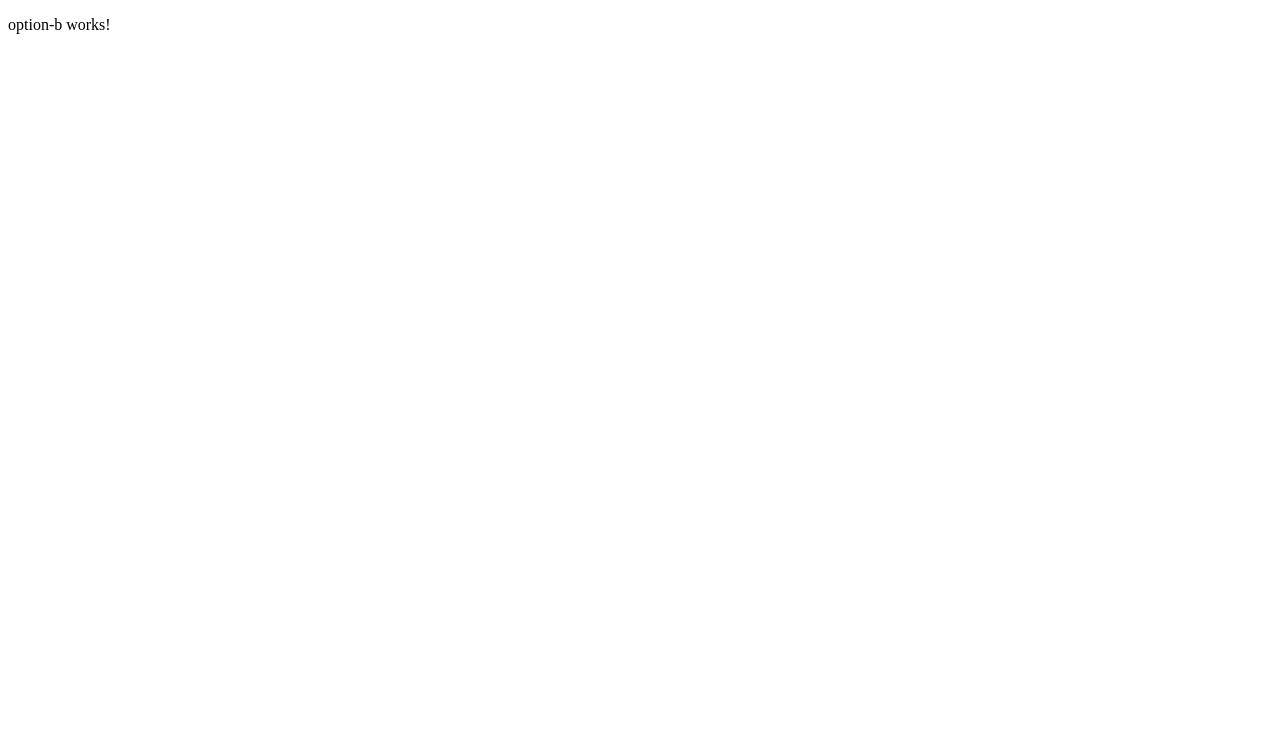
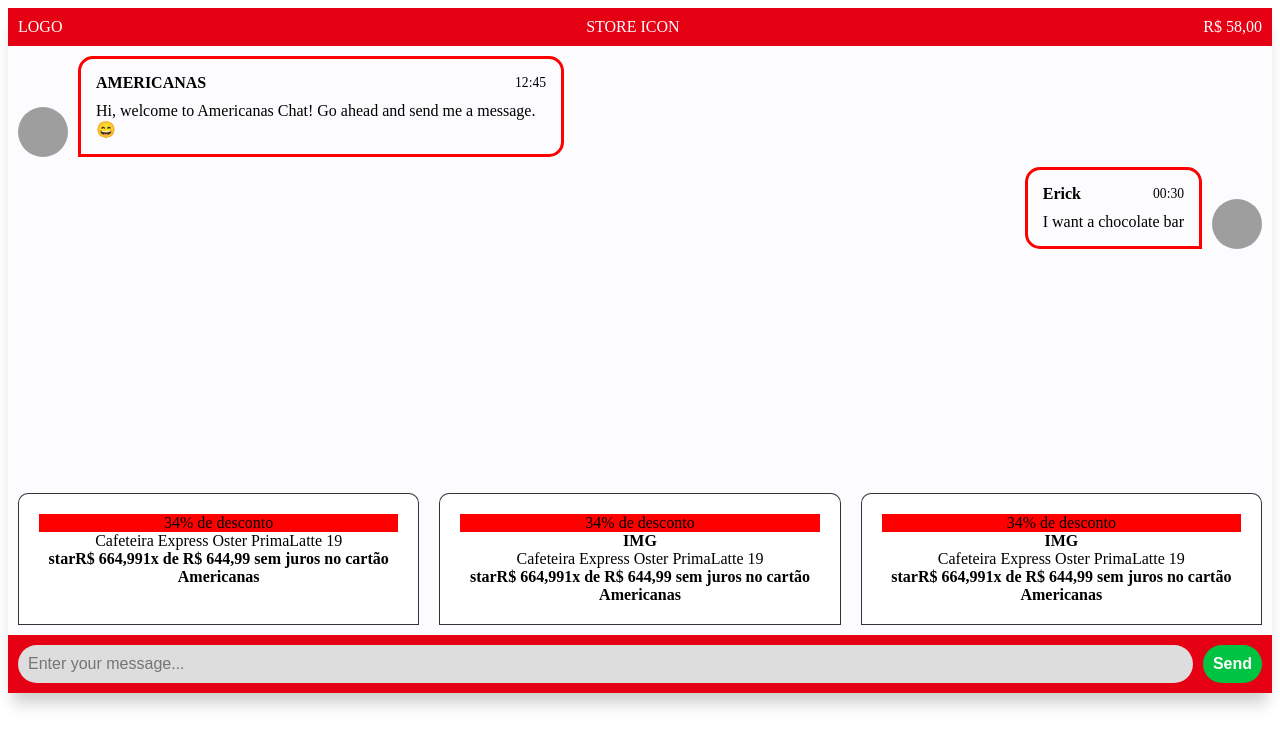
Before and after one commit to bpaganotti/magahack2-ame-team25, an Angular app: page /option-b in a window 1280 px wide. Shown: the top 746 px of the page. Built offline with nearby package versions, Linux system fonts and the light colour scheme; grey boxes are pictures that could not be loaded.

Commit message:
[ADD] Checkpoint commit

```diff
--- a/src/app/app.module.ts
+++ b/src/app/app.module.ts
@@ -8,6 +8,7 @@
 import { OptionBComponent } from './pages/option-b/option-b.component';
 import { OptionCComponent } from './pages/option-c/option-c.component';
 import { IconLabComponent } from './components/icon-lab/icon-lab.component';
+
 
 @NgModule({
   declarations: [
--- a/src/app/pages/home/home.component.html
+++ b/src/app/pages/home/home.component.html
@@ -75,6 +75,14 @@
         <app-icon-lab></app-icon-lab>
 
         <span>Experiencia 3</span>
+
+        <svg class="material-icons" xmlns="http://www.w3.org/2000/svg" width="24" height="24" viewBox="0 0 24 24"><path d="M10 6L8.59 7.41 13.17 12l-4.58 4.59L10 18l6-6z"/></svg>
+      </a>
+
+      <a class="card" routerLink="/teste">
+        <app-icon-lab></app-icon-lab>
+
+        <span>teste</span>
 
         <svg class="material-icons" xmlns="http://www.w3.org/2000/svg" width="24" height="24" viewBox="0 0 24 24"><path d="M10 6L8.59 7.41 13.17 12l-4.58 4.59L10 18l6-6z"/></svg>
       </a>
@@ -226,11 +234,3 @@
     </svg>
 
   </div>
-
-  <!-- * * * * * * * * * * * * * * * * * * * * * * * * * * * * * * * -->
-  <!-- * * * * * * * * * * * The content above * * * * * * * * * * * -->
-  <!-- * * * * * * * * * * is only a placeholder * * * * * * * * * * -->
-  <!-- * * * * * * * * * * and can be replaced. * * * * * * * * * * * -->
-  <!-- * * * * * * * * * * * * * * * * * * * * * * * * * * * * * * * -->
-  <!-- * * * * * * * * * * End of Placeholder * * * * * * * * * * * -->
-  <!-- * * * * * * * * * * * * * * * * * * * * * * * * * * * * * * * -->
--- a/src/app/pages/option-b/option-b.component.html
+++ b/src/app/pages/option-b/option-b.component.html
@@ -1 +1,99 @@
-<p>option-b works!</p>
+<section class="msger">
+    <header class="msger-header">
+        <div class="msger-header-title">
+            LOGO
+        </div>
+        <div>
+            STORE ICON
+        </div>
+        <div class="msger-header-options">
+            R$ 58,00
+        </div>
+    </header>
+
+
+    <main class="msger-chat">
+        <div class="msg left-msg">
+            <div class="msg-img" style="background-image: url(https://image.flaticon.com/icons/svg/327/327779.svg)">
+            </div>
+
+            <div class="msg-bubble">
+                <div class="msg-info">
+                    <div class="msg-info-name">AMERICANAS</div>
+                    <div class="msg-info-time">12:45</div>
+                </div>
+
+                <div class="msg-text">
+                    Hi, welcome to Americanas Chat! Go ahead and send me a message. 😄
+                </div>
+            </div>
+        </div>
+
+        <div class="msg right-msg">
+            <div class="msg-img" style="background-image: url(https://image.flaticon.com/icons/svg/145/145867.svg)">
+            </div>
+
+            <div class="msg-bubble" style="color:black">
+                <div class="msg-info">
+                    <div class="msg-info-name">Erick</div>
+                    <div class="msg-info-time">00:30</div>
+                </div>
+
+                <div class="msg-text">
+                    I want a chocolate bar
+                </div>
+            </div>
+        </div>
+        <br>
+        <br>
+        <br>
+        <br>
+        <br>
+        <br>
+        <br>
+        <br>
+        <br>
+        <br>
+        <br>
+        <br>
+        <br>
+        <div class="grid-container">
+            <div class="grid-item">
+                <div class=grid-header>34% de desconto</div>
+                <section>
+                    <div>
+                        <div style="background-image: '/src/assets/img/01.png'">
+                        </div>
+                    </div>
+                    <div>
+                        <p>Cafeteira Express Oster PrimaLatte 19</p>
+                        <b>star</b>
+                        <b>R$ 664,99</b>
+                        <b>1x de R$ 644,99 sem juros no cartão Americanas</b>
+                    </div>
+                </section>
+            </div>
+            <div class="grid-item">
+                <div class=grid-header>34% de desconto</div>
+                <b>IMG</b>
+                <p>Cafeteira Express Oster PrimaLatte 19</p>
+                <b>star</b>
+                <b>R$ 664,99</b>
+                <b>1x de R$ 644,99 sem juros no cartão Americanas</b>
+            </div>
+            <div class="grid-item">
+                <div class=grid-header>34% de desconto</div>
+                <b>IMG</b>
+                <p>Cafeteira Express Oster PrimaLatte 19</p>
+                <b>star</b>
+                <b>R$ 664,99</b>
+                <b>1x de R$ 644,99 sem juros no cartão Americanas</b>
+            </div>
+        </div>
+    </main>
+
+    <form class="msger-inputarea">
+        <input type="text" class="msger-input" placeholder="Enter your message...">
+        <button type="submit" class="msger-send-btn">Send</button>
+    </form>
+</section>
--- a/src/app/pages/option-b/option-b.component.scss
+++ b/src/app/pages/option-b/option-b.component.scss
@@ -0,0 +1,203 @@
+//
+// header {
+//     background-color: red;
+// }
+// /* ----------- CHAT --------- */
+
+
+
+
+
+
+
+// /* ------------- Grid itens --------- */
+.grid-container {
+    display: grid;
+    grid-column-gap: 20px;
+    grid-template-columns: auto auto auto;
+
+}
+
+.grid-item {
+    background-color: rgba(255, 255, 255, 0.8);
+    border: 1px solid rgba(0, 0, 0, 0.8);
+    padding: 20px;
+    border-radius: 10px 10px 0 0;
+    // font-size: 30px;
+    text-align: center;
+}
+
+.grid-header {
+    background-color: red;
+    overflow: hidden;
+    width: 100%;
+
+}
+
+:root {
+    --body-bg: linear-gradient(135deg, #f5f7fa 0%, #c3cfe2 100%);
+    --msger-bg: #fff;
+    --border: 2px solid #ddd;
+    --left-msg-bg: #ececec;
+    --right-msg-bg: #579ffb;
+}
+
+html {
+    box-sizing: border-box;
+}
+
+*,
+*:before,
+*:after {
+    margin: 0;
+    padding: 0;
+    box-sizing: inherit;
+}
+
+body {
+    display: flex;
+    justify-content: center;
+    align-items: center;
+    height: 100vh;
+    background-image: var(--body-bg);
+    font-family: Helvetica, sans-serif;
+}
+
+.msger {
+    display: flex;
+    flex-flow: column wrap;
+    justify-content: space-between;
+    width: 100%;
+    height: calc(100% - 50px);
+    border: var(--border);
+    border-radius: 5px;
+    background: var(--msger-bg);
+    box-shadow: 0 15px 15px -5px rgba(0, 0, 0, 0.2);
+}
+
+.msger-header {
+    display: flex;
+    justify-content: space-between;
+    padding: 10px;
+    border-bottom: var(--border);
+    background: #e60014;
+    color: #FFF;
+}
+
+.msger-chat {
+    flex: 1;
+    overflow-y: auto;
+    padding: 10px;
+}
+
+.msger-chat::-webkit-scrollbar {
+    width: 6px;
+}
+
+.msger-chat::-webkit-scrollbar-track {
+    background: #ddd;
+}
+
+.msger-chat::-webkit-scrollbar-thumb {
+    background: #bdbdbd;
+}
+
+.msg {
+    display: flex;
+    align-items: flex-end;
+    margin-bottom: 10px;
+}
+
+.msg:last-of-type {
+    margin: 0;
+}
+
+.msg-img {
+    width: 50px;
+    height: 50px;
+    margin-right: 10px;
+    background: #ddd;
+    background-repeat: no-repeat;
+    background-position: center;
+    background-size: cover;
+    border-radius: 50%;
+}
+
+.msg-bubble {
+    max-width: 450px;
+    padding: 15px;
+    border-radius: 15px;
+    border: red solid;
+    background: var(--left-msg-bg);
+}
+
+.msg-info {
+    display: flex;
+    justify-content: space-between;
+    align-items: center;
+    margin-bottom: 10px;
+}
+
+.msg-info-name {
+    margin-right: 10px;
+    font-weight: bold;
+}
+
+.msg-info-time {
+    font-size: 0.85em;
+}
+
+.left-msg .msg-bubble {
+    border-bottom-left-radius: 0;
+}
+
+.right-msg {
+    flex-direction: row-reverse;
+}
+
+.right-msg .msg-bubble {
+    background: var(--right-msg-bg);
+    color: #fff;
+    border-bottom-right-radius: 0;
+}
+
+.right-msg .msg-img {
+    margin: 0 0 0 10px;
+}
+
+.msger-inputarea {
+    display: flex;
+    padding: 10px;
+    border-top: var(--border);
+    background: #e60014;
+}
+
+.msger-inputarea * {
+    padding: 10px;
+    border: none;
+    border-radius: 30px;
+    font-size: 1em;
+}
+
+.msger-input {
+    flex: 1;
+    background: #ddd;
+}
+
+.msger-send-btn {
+    margin-left: 10px;
+    background: rgb(0, 196, 65);
+    color: #fff;
+    font-weight: bold;
+    cursor: pointer;
+    transition: background 0.23s;
+}
+
+.msger-send-btn:hover {
+    background: rgb(0, 180, 50);
+}
+
+.msger-chat {
+    background-color: #fcfcfe;
+
+}
```
Also changed, not shown: src/assets/img/01.png (added).
